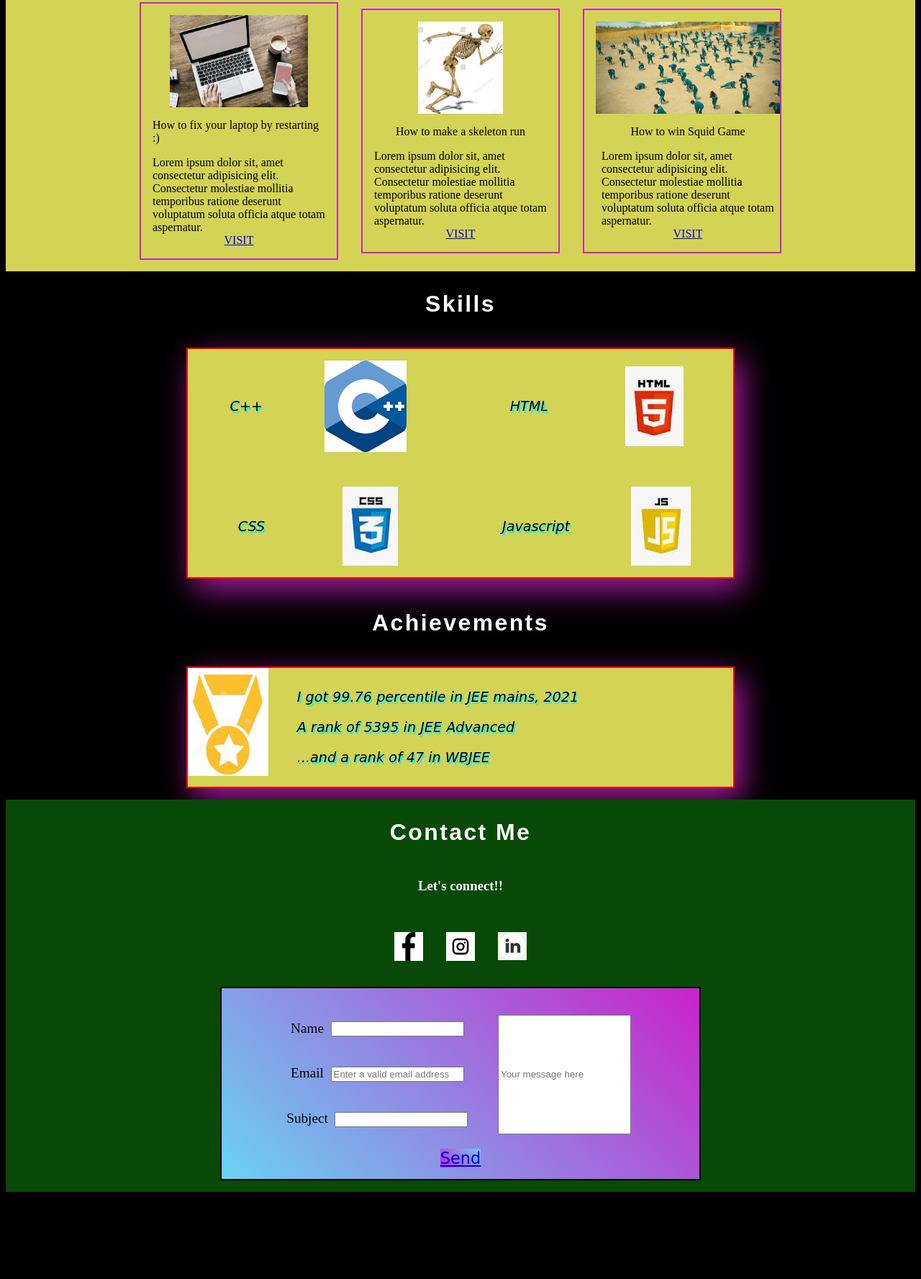
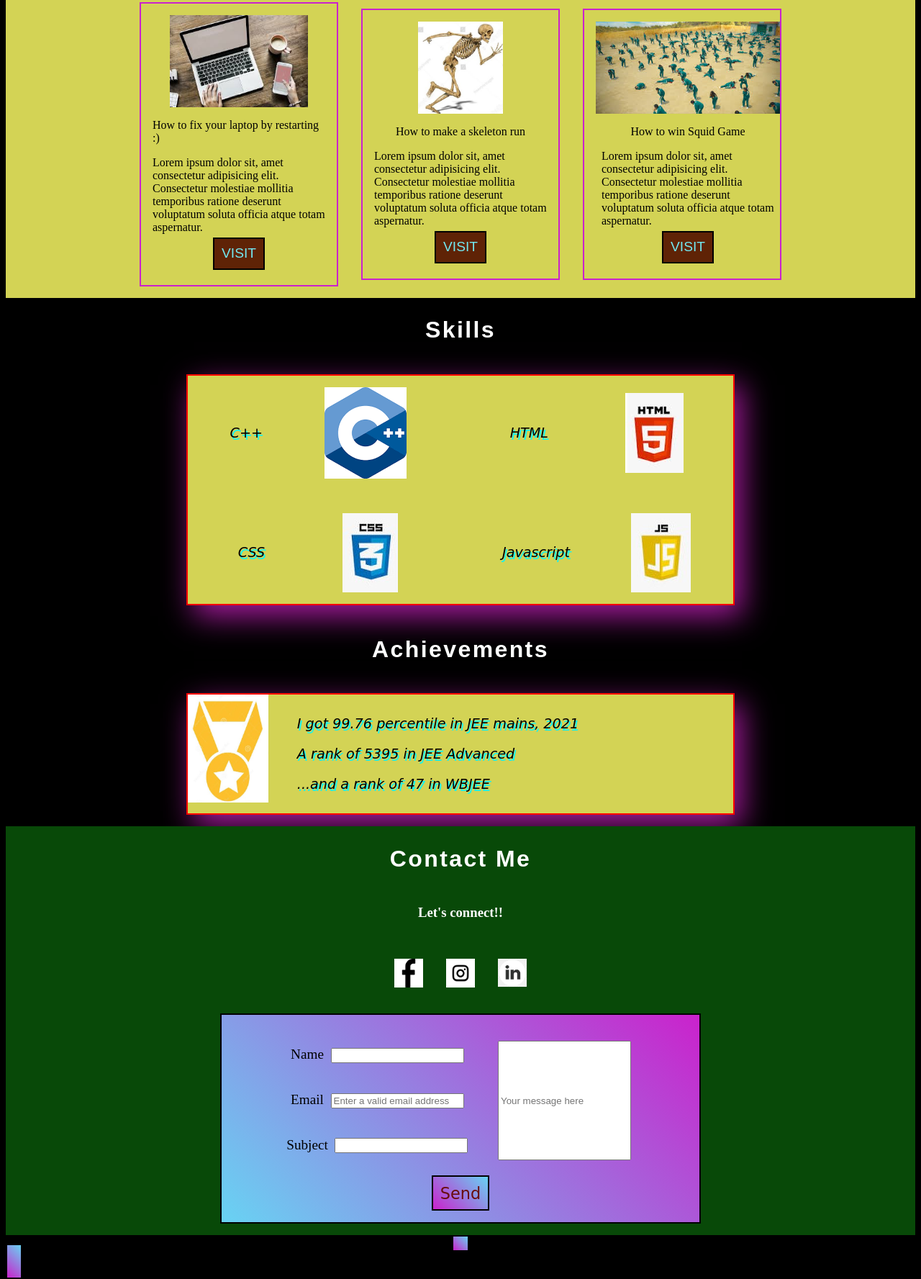
Before and after one commit to Abhirup-pal/SF-assgn-1, a plain HTML site: page index.html in a window 1280 px wide. Shown: the part 1352-3129 px from the top of the page at 72% size. Before the commit the page ends 3016 px from the top, so only its background shows below. Drawn offline with Linux system fonts and the light colour scheme.

Commit message:
Added visit buttons in my projects section

```diff
--- a/portfolio.css
+++ b/portfolio.css
@@ -67,6 +67,9 @@ h2
 #menu_expand_list {
     display: none;
     z-index: 1;
+    position: fixed;
+    top:1rem;
+    right:4rem;
 }
 
 .small{
@@ -239,6 +242,23 @@ h2
     background-color: rgb(238, 238, 5);
     color:var(--special_text);
 }
+.visit{
+    border: 2px#000 solid;
+    font-size: 1.2rem;
+    padding:0.6rem;
+    margin:0.3rem;
+    background-color: rgb(95, 35, 6);
+    color:rgb(114, 231, 240);
+    font-family: fantasy;
+    transition: all;
+    transition-duration: 0.4s;
+    text-decoration: none;
+}
+.visit:hover{
+    font-size: 1.4em;
+    color: rgb(95, 35, 6);
+    background-color:rgb(114, 231, 240);
+}
 @keyframes box-shadow-animation{
     0%{
         box-shadow: rgb(49, 4, 4) 10px 15px 40px;
@@ -369,6 +389,10 @@ form input{
     font-family: cursive;
     transition: all;
     transition-duration: 0.3s;
+    text-decoration: none;
+    border:2px #000 solid;
+    padding:0.6rem;
+    color:rgb(105, 12, 12);
 }
 #submit:hover{
     background: linear-gradient(45deg,rgb(104, 211, 243),#ca22cc);
```
